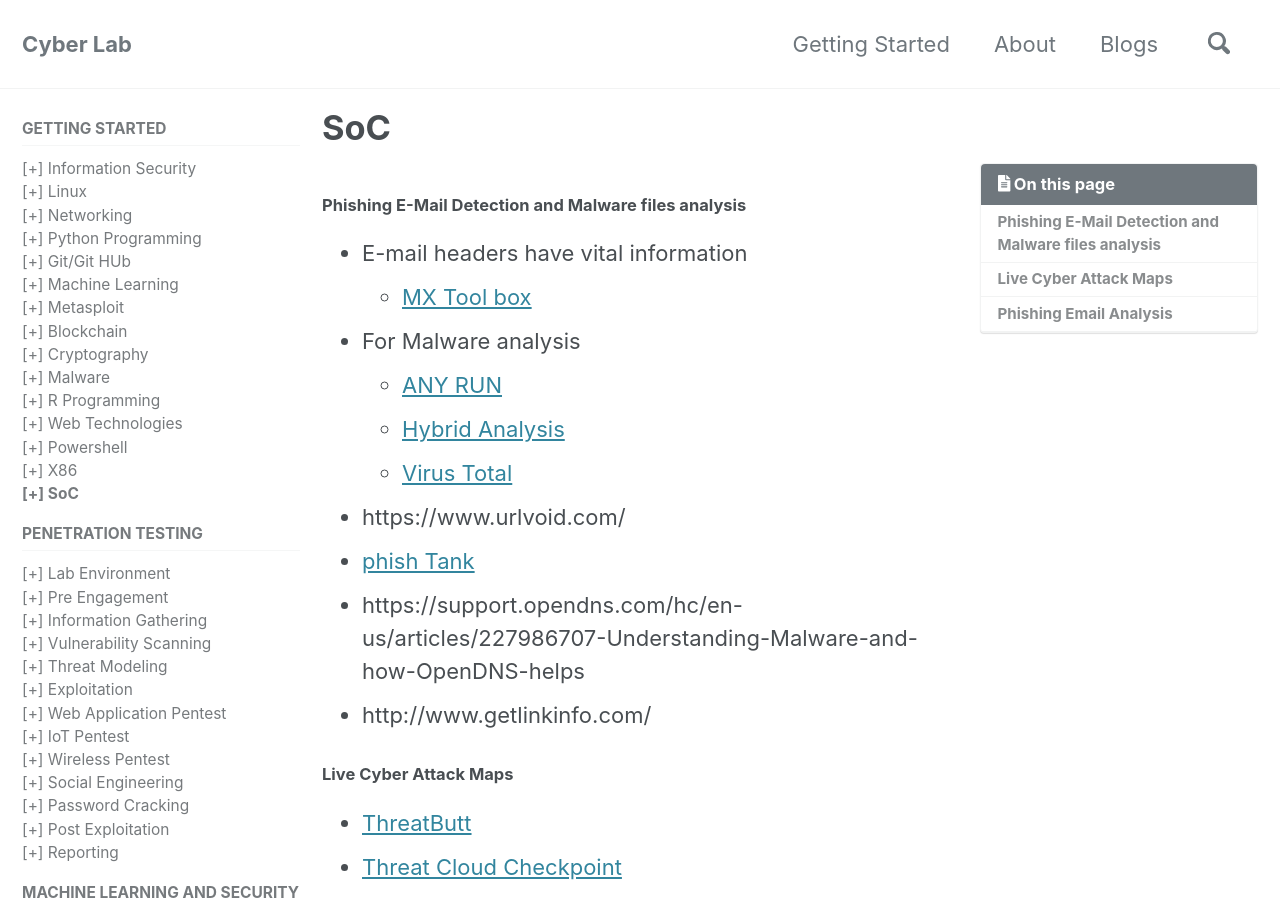
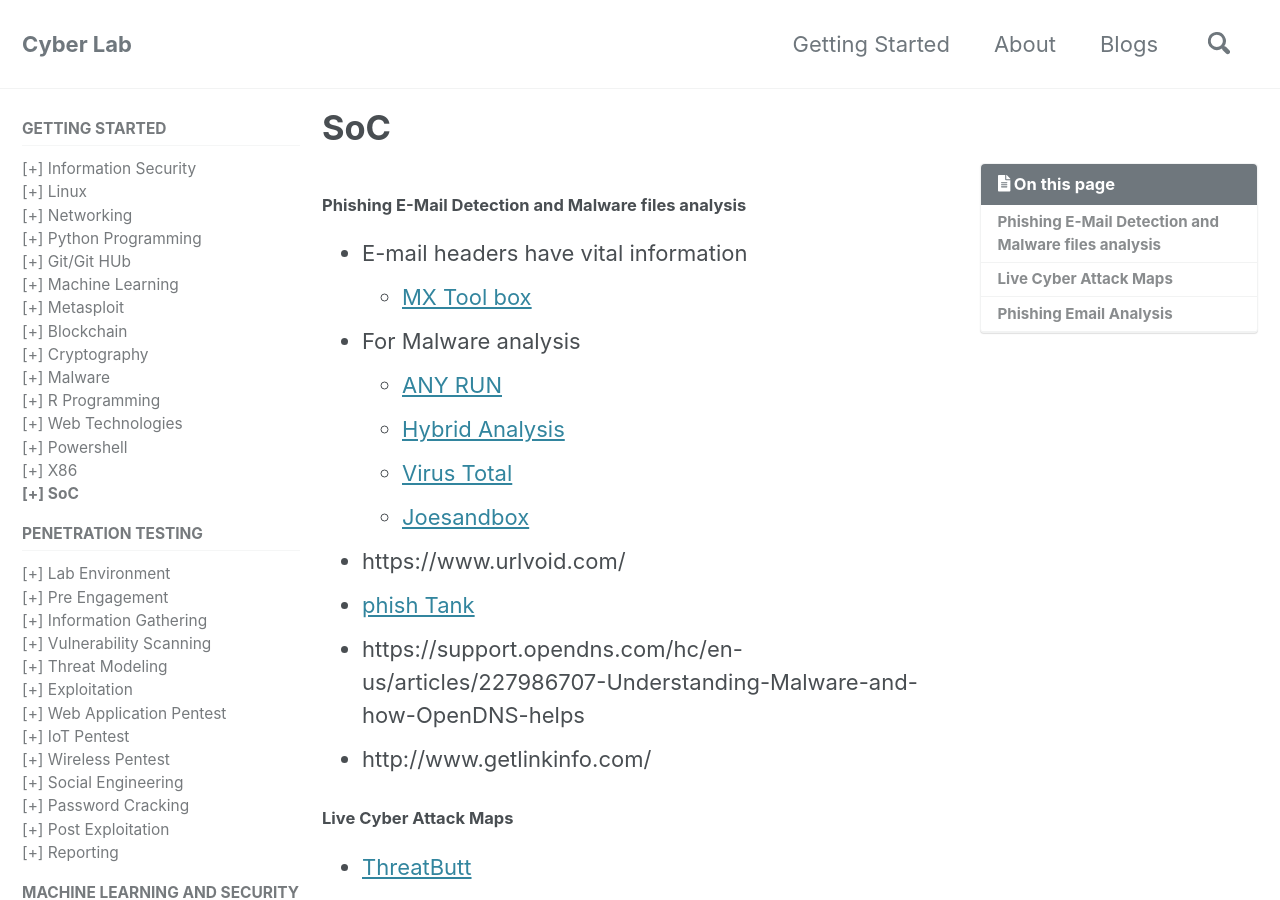
Before and after one commit to mohareti/cyberlab, a Jekyll site: the page built from _docs/15_SoC.md, in a window 1280 px wide and 900 px high. Built offline with Jekyll 4.4.1, drawn with Linux system fonts in a browser that asks for light colours; cached includes are drawn as plain includes; nearby versions of some CDN libraries.

Commit message:
Update 15_SoC.md

```diff
--- a/_docs/15_SoC.md
+++ b/_docs/15_SoC.md
@@ -11,6 +11,7 @@ toc: true
   - [ANY RUN](https://any.run/)
   - [Hybrid Analysis](https://www.hybrid-analysis.com/)
   - [Virus Total](https://www.virustotal.com/gui/home/upload)
+  - [Joesandbox](https://www.joesandbox.com/)
 - https://www.urlvoid.com/
 - [phish Tank](https://www.phishtank.com/)
 - https://support.opendns.com/hc/en-us/articles/227986707-Understanding-Malware-and-how-OpenDNS-helps
```
